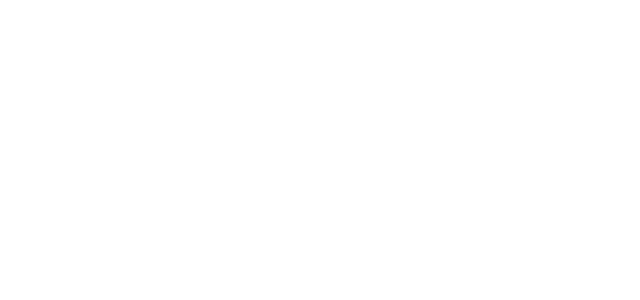
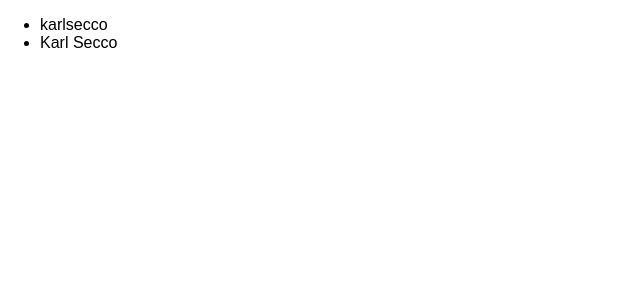
Before and after one commit to karlsecco/SNYCTFP, a React (Create React App) app in the folder calendar-app/: page / in a window 1280 px wide. Shown: the top 300 px of the page, without its empty margins (0-640 px from the left). Built offline with nearby package versions, Linux system fonts and the light colour scheme.

Commit message:
adding user

```diff
--- a/calendar-app/src/App.js
+++ b/calendar-app/src/App.js
@@ -1,9 +1,12 @@
-import React, { Component } from 'react';
+import React, { PureComponent } from 'react';
+import Calendar from './Calendar';
 
-class App extends Component {
+export default class App extends PureComponent {
   render() {
-    return <div className="App" />;
+    return (
+      <div className="App">
+        <Calendar />
+      </div>
+    );
   }
 }
-
-export default App;
--- a/calendar-app/src/Calendar.js
+++ b/calendar-app/src/Calendar.js
@@ -0,0 +1,19 @@
+import React, { Component } from 'react';
+import User from './User';
+
+export default class Calendar extends Component {
+  state = {
+    currentUser: {
+      firstName: 'Karl',
+      lastName: 'Secco',
+      username: 'karlsecco'
+    }
+  };
+  render() {
+    return (
+      <div>
+        <User user={this.state.currentUser} />
+      </div>
+    );
+  }
+}
--- a/calendar-app/src/User.js
+++ b/calendar-app/src/User.js
@@ -0,0 +1,26 @@
+import React, { PureComponent } from 'react';
+import PropTypes from 'prop-types';
+
+export default class User extends PureComponent {
+  render() {
+    const { username, firstName, lastName } = this.props.user;
+    return (
+      <div>
+        <ul>
+          <li>{username}</li>
+          <li>
+            {firstName} {lastName}
+          </li>
+        </ul>
+      </div>
+    );
+  }
+}
+
+User.propTypes = {
+  user: PropTypes.shape({
+    username: PropTypes.string,
+    firstName: PropTypes.string,
+    lastName: PropTypes.string
+  }).isRequired
+};
```
